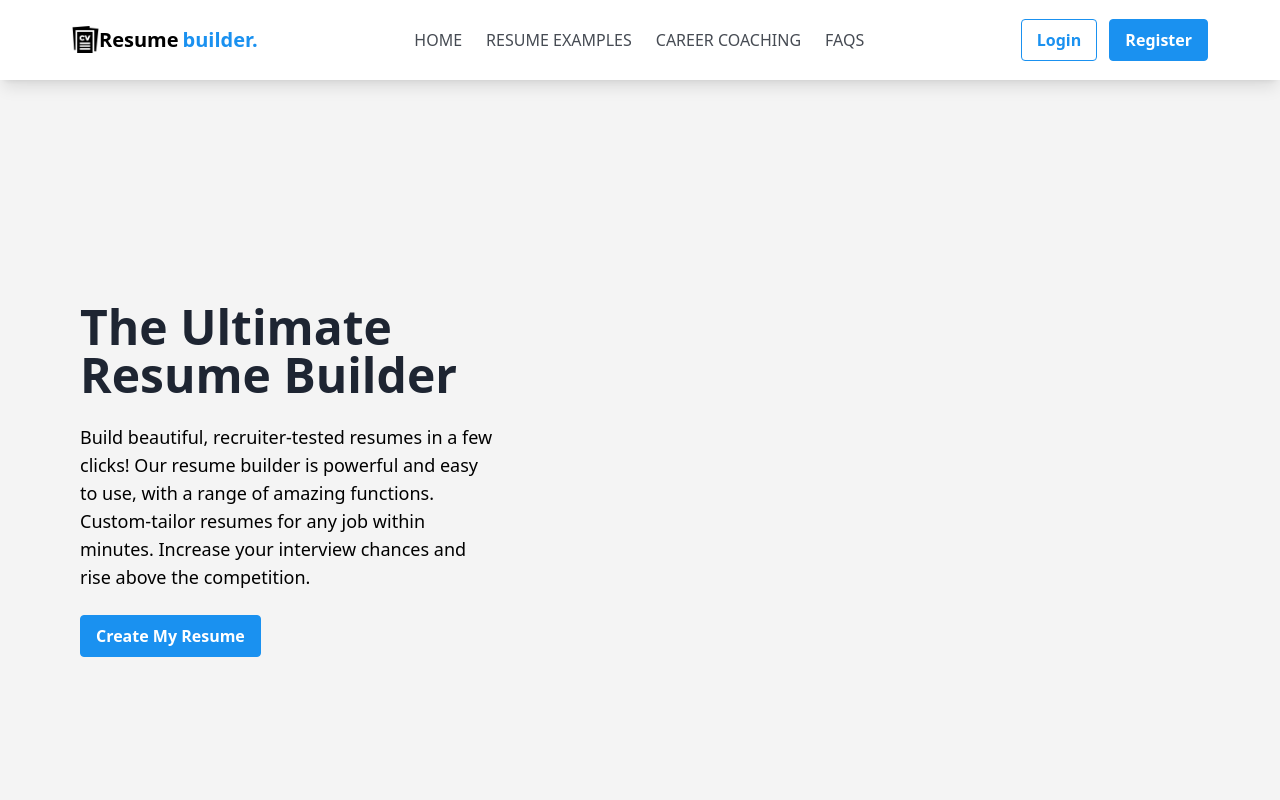
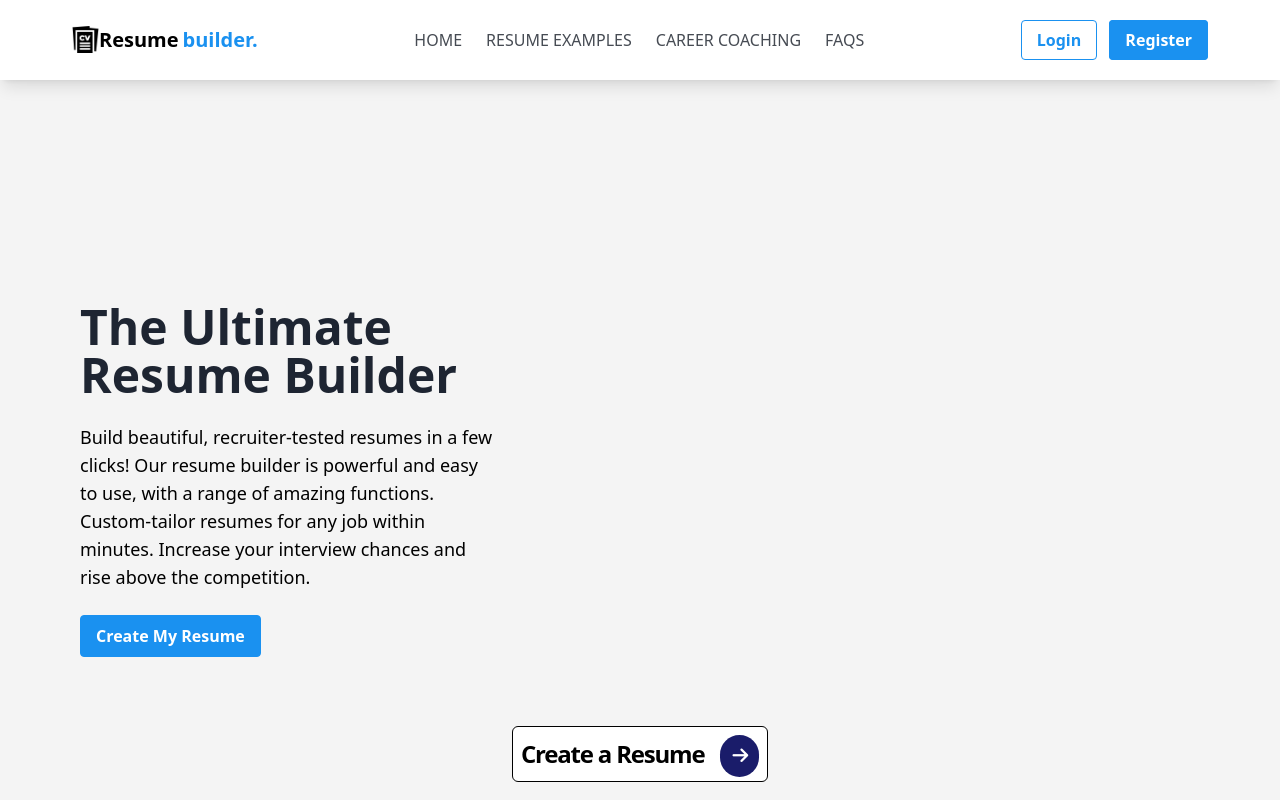
Before and after one commit to anupamyadav01/resume-builder, a website: page index.html in a window 1280 px wide. Shown: the top 800 px of the page. Drawn offline with nearby package versions, Linux system fonts and the light colour scheme; files that its build step writes are made by us from their sources.

Commit message:
signup and login page connected

```diff
--- a/index.html
+++ b/index.html
@@ -3,7 +3,7 @@
   <head>
     <meta charset="UTF-8" />
     <meta name="viewport" content="width=device-width, initial-scale=1.0" />
-    <title>Resume Builder</title>
+    <title>Home</title>
     <link rel="stylesheet" href="dist/output.css" />
     <link
       rel="stylesheet"
@@ -98,14 +98,24 @@
 
         <!-- button  -->
         <div>
-          <button class="bg-white-btn mr-2">Login</button>
-          <button class="bg-blue-btn">Register</button>
+          <a
+            href="./login_register/login.html"
+            class="bg-white-btn mr-2"
+            id="login_btn"
+            >Login</a
+          >
+          <a
+            href="./login_register/register.html"
+            class="bg-blue-btn"
+            id="register_btn"
+            >Register</a
+          >
         </div>
       </nav>
     </div>
 
     <!-- main section/hero section  -->
-    <main class="w-full bg-[#f4f4f4] pt-20">
+    <main class="mb-8 w-full bg-[#f4f4f4] pt-20">
       <!-- left section  -->
       <div class="mx-auto grid h-screen max-w-[1200px] grid-cols-2 px-10">
         <section class="h-screen">
@@ -121,7 +131,9 @@
               minutes. Increase your interview chances and rise above the
               competition.
             </p>
-            <button class="bg-blue-btn">Create My Resume</button>
+            <a href="./login_register/login.html" class="bg-blue-btn"
+              >Create My Resume</a
+            >
           </div>
         </section>
         <!-- right section  -->
@@ -172,7 +184,7 @@
         </section>
       </div>
 
-      <div class="mt-10 h-screen border-2 border-red-500">
+      <div class="mt-10 h-screen">
         <div class="mx-auto max-w-[1200px] px-10">
           <!-- heading section  -->
           <section class="mb-16 text-center">
@@ -329,12 +341,24 @@
       </div>
 
       <!-- footer section  -->
-      <div class="flex h-11 items-center justify-center bg-red-500 text-center">
-        <span class="text-2xl font-semibold">Create a Resume</span>
-        <span class="material-symbols-outlined flex h-[44px] w-[44px]">
-          chevron_right
-        </span>
-      </div>
+      <a href="#">
+        <div
+          class="fixed bottom-0 left-[40%] mb-6 flex h-11 cursor-pointer items-center justify-center text-center transition-all hover:scale-105"
+        >
+          <span
+            class="flex items-center justify-center rounded-md border border-black bg-white p-2 text-2xl font-semibold tracking-tighter"
+            >Create a Resume
+            <!-- <span class="material-symbols-outlined"> chevron_right </span> -->
+            <i
+              class="fa-solid fa-arrow-right -mb-1 ml-4 rounded-full bg-[#1a1c6a] p-3 text-lg text-white"
+            ></i>
+          </span>
+        </div>
+      </a>
     </main>
+    <script
+      src="https://kit.fontawesome.com/fe1650bc18.js"
+      crossorigin="anonymous"
+    ></script>
   </body>
 </html>
```
